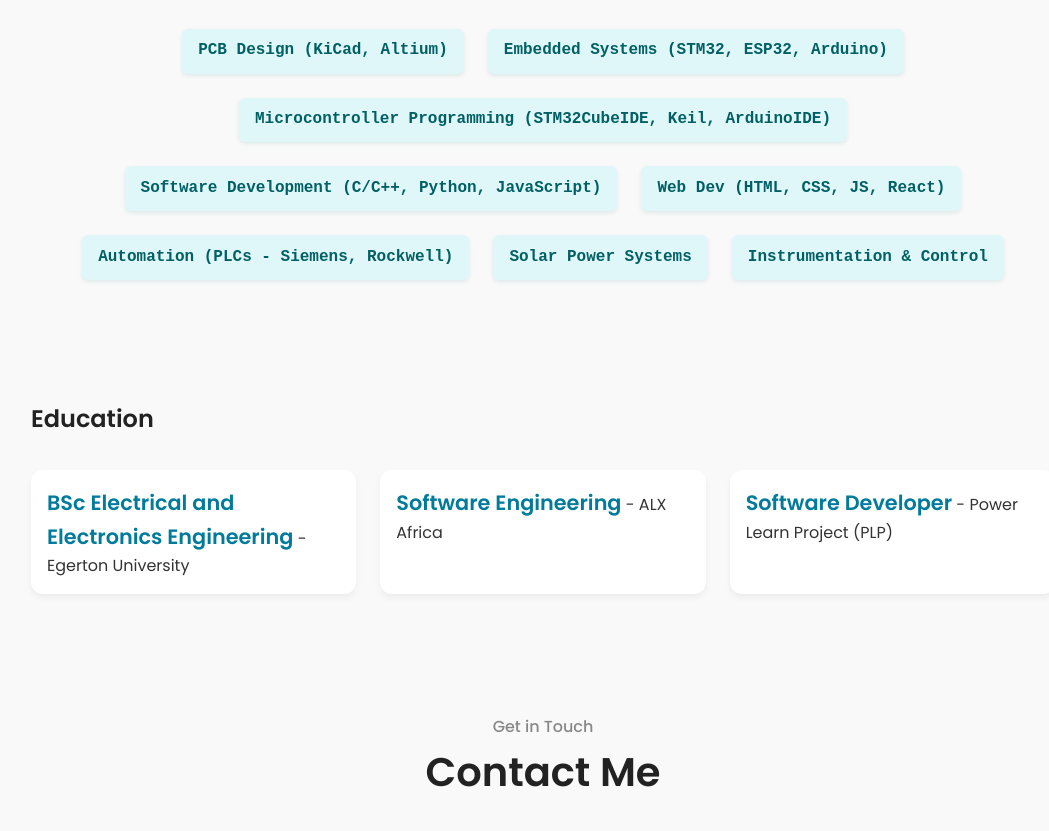
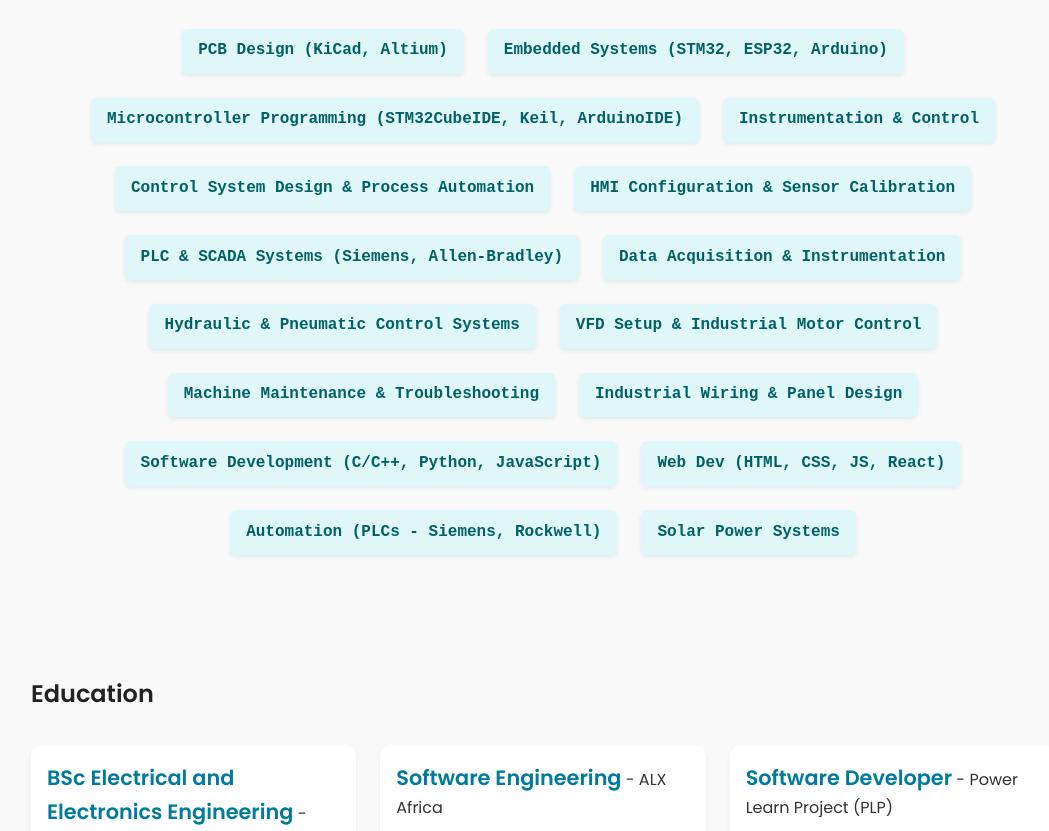
Before and after one commit to mypin99/DerickOgutu-Portfolio, a plain HTML site: page index.html in a window 1280 px wide. Shown: the part 3436-4267 px from the top of the page, without its empty margins (97-1146 px from the left). Drawn offline with Linux system fonts and the light colour scheme.

Commit message:
Update: corrected HTML, CSS, and JS

```diff
--- a/index.html
+++ b/index.html
@@ -186,11 +186,19 @@
         <li>PCB Design (KiCad, Altium)</li>
         <li>Embedded Systems (STM32, ESP32, Arduino)</li>
         <li>Microcontroller Programming (STM32CubeIDE, Keil, ArduinoIDE)</li>
+        <li>Instrumentation & Control</li>
+        <li>Control System Design & Process Automation</li>
+        <li>HMI Configuration & Sensor Calibration</li>
+        <li>PLC & SCADA Systems (Siemens, Allen-Bradley)</li>
+        <li>Data Acquisition & Instrumentation</li>
+        <li>Hydraulic & Pneumatic Control Systems</li>
+        <li>VFD Setup & Industrial Motor Control</li>
+        <li>Machine Maintenance & Troubleshooting</li>
+        <li>Industrial Wiring & Panel Design</li>
         <li>Software Development (C/C++, Python, JavaScript)</li>
         <li>Web Dev (HTML, CSS, JS, React)</li>
         <li>Automation (PLCs - Siemens, Rockwell)</li>
         <li>Solar Power Systems</li>
-        <li>Instrumentation & Control</li>
       </ul>
     </section>
 
```
